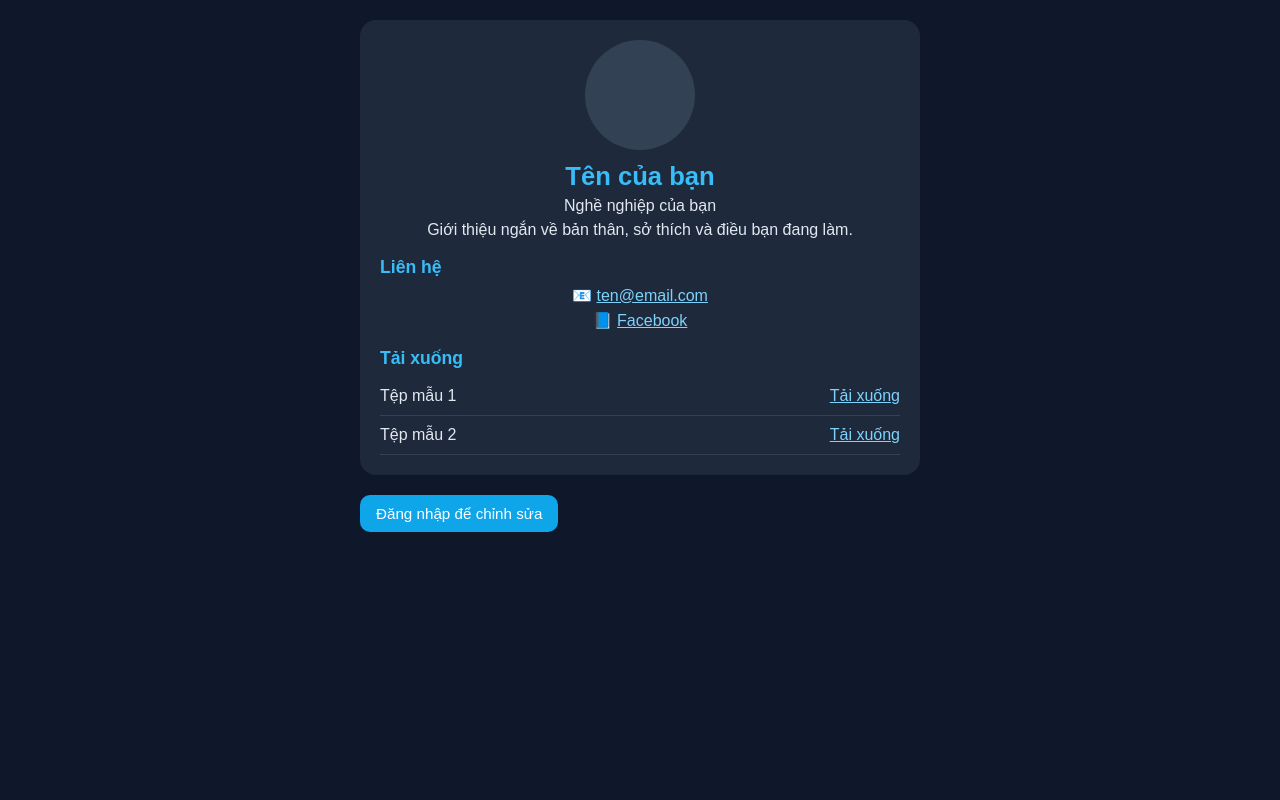
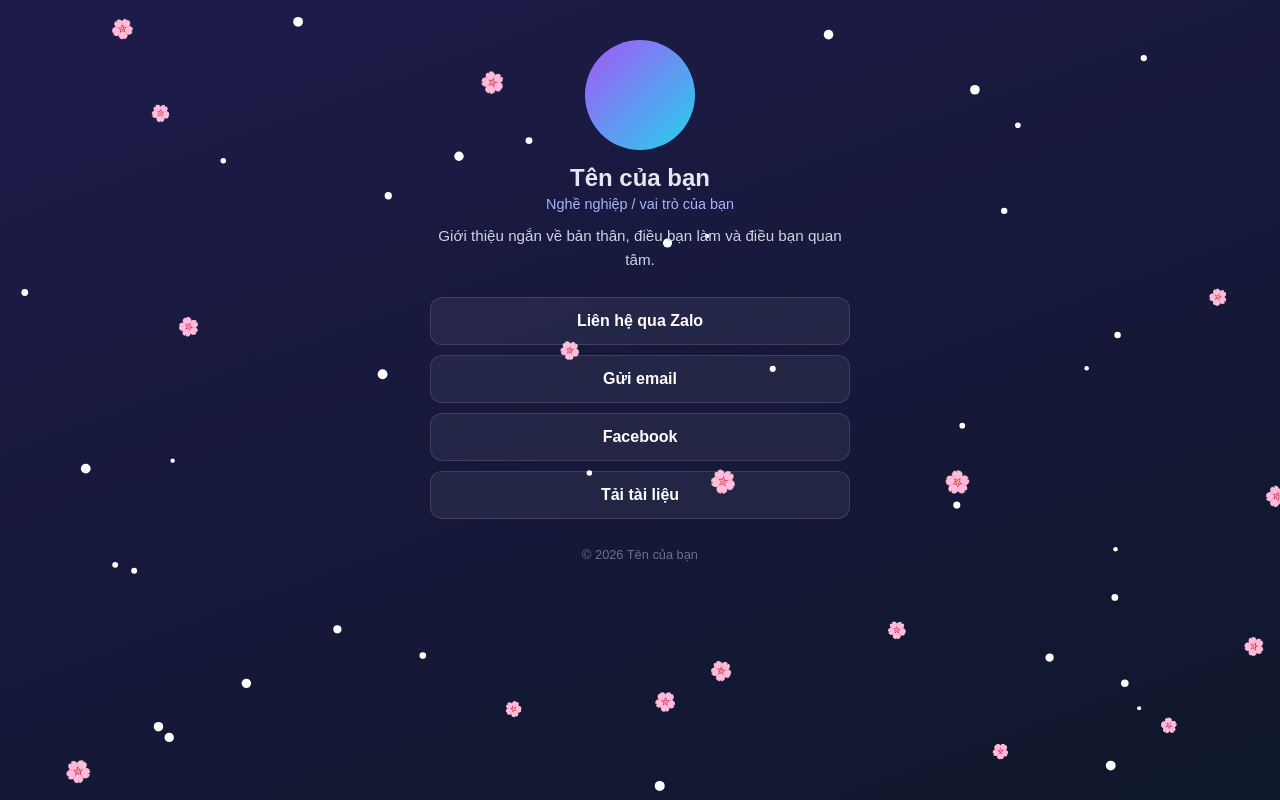
Before and after one commit to sinhlong05/longmod, a plain HTML site: page index.html in a window 1280 px wide. Drawn offline with Linux system fonts and the light colour scheme.

Commit message:
Update index.html

```diff
--- a/index.html
+++ b/index.html
@@ -3,97 +3,54 @@
 <head>
 <meta charset="UTF-8">
 <meta name="viewport" content="width=device-width,initial-scale=1">
-<title>Trang cá nhân</title>
+<title>Bio của tôi</title>
 <style>
-body{margin:0;font-family:Arial,sans-serif;background:#0f172a;color:#e2e8f0;padding:20px 14px}
-.wrap{max-width:560px;margin:auto}
-.card{background:#1e293b;border-radius:16px;padding:20px;margin-bottom:16px}
-h1{color:#38bdf8;margin:0 0 6px;font-size:1.6rem;text-align:center}
-h2{color:#38bdf8;font-size:1.1rem;margin:18px 0 8px}
-p{margin:6px 0;text-align:center}
-.avatar{width:110px;height:110px;border-radius:50%;object-fit:cover;display:block;margin:0 auto 12px;background:#334155}
-a{color:#7dd3fc}
-.dl{display:flex;justify-content:space-between;align-items:center;padding:10px 0;border-bottom:1px solid #334155}
-.btn{background:#0ea5e9;color:#fff;border:0;border-radius:10px;padding:10px 16px;font-size:.95rem;margin:4px 6px 4px 0}
-.gray{background:#475569}
-label{font-size:.9rem;color:#94a3b8}
-input,textarea{width:100%;box-sizing:border-box;padding:10px;border-radius:8px;border:1px solid #475569;background:#0f172a;color:#fff;margin:4px 0 12px;font-size:.95rem}
-#e{display:none}
+body{margin:0;min-height:100vh;font-family:Arial,sans-serif;background:linear-gradient(160deg,#1e1b4b,#0f172a);color:#e2e8f0;display:flex;justify-content:center;padding:40px 16px;box-sizing:border-box;overflow-x:hidden}
+.wrap{width:100%;max-width:420px;text-align:center;position:relative;z-index:2}
+.avatar{width:110px;height:110px;border-radius:50%;background:linear-gradient(135deg,#a855f7,#22d3ee);margin:0 auto 14px}
+h1{margin:0;font-size:1.5rem}
+.job{color:#a5b4fc;font-size:.9rem;margin:4px 0 12px}
+.bio{color:#cbd5e1;font-size:.95rem;line-height:1.6;margin-bottom:24px}
+.btn{display:block;padding:14px;margin:10px 0;border-radius:12px;background:rgba(255,255,255,.06);border:1px solid rgba(255,255,255,.12);color:#fff;text-decoration:none;font-weight:600}
+.btn:hover{background:rgba(168,85,247,.25)}
+.foot{margin-top:28px;font-size:.8rem;color:#64748b}
+#fx{position:fixed;inset:0;width:100%;height:100%;pointer-events:none;z-index:1}
 </style>
 </head>
 <body>
 <div class="wrap">
-  <div class="card" id="v"></div>
-  <div class="card" id="e"></div>
-  <button class="btn" id="b">Đăng nhập để chỉnh sửa</button>
+  <div class="avatar"></div>
+  <h1>Tên của bạn</h1>
+  <div class="job">Nghề nghiệp / vai trò của bạn</div>
+  <div class="bio">Giới thiệu ngắn về bản thân, điều bạn làm và điều bạn quan tâm.</div>
+
+  <a class="btn" href="https://zalo.me/0000000000" target="_blank">Liên hệ qua Zalo</a>
+  <a class="btn" href="mailto:ten@email.com">Gửi email</a>
+  <a class="btn" href="https://facebook.com/tenban" target="_blank">Facebook</a>
+  <a class="btn" href="https://example.com/tai-xuong" target="_blank">Tải tài liệu</a>
+
+  <div class="foot">© 2026 Tên của bạn</div>
 </div>
+<canvas id="fx"></canvas>
 <script>
-const PASS="123456"; // Đổi mật khẩu tại đây
-
-const DEF={
-  name:"Tên của bạn",
-  avatar:"",
-  job:"Nghề nghiệp của bạn",
-  bio:"Giới thiệu ngắn về bản thân, sở thích và điều bạn đang làm.",
-  email:"ten@email.com",
-  fb:"https://facebook.com/tenban",
-  dl:"Tệp mẫu 1|https://example.com\nTệp mẫu 2|https://example.com"
-};
-let D=JSON.parse(localStorage.getItem('profile')||'null')||DEF;
-
-const esc=s=>String(s).replace(/[&<>"]/g,c=>({'&':'&amp;','<':'&lt;','>':'&gt;','"':'&quot;'}[c]));
-const $=id=>document.getElementById(id);
-
-function render(){
-  const dl=D.dl.split('\n').filter(l=>l.includes('|')).map(l=>{
-    const [t,u]=l.split('|');
-    return `<div class="dl"><span>${esc(t.trim())}</span><a href="${esc(u.trim())}" target="_blank">Tải xuống</a></div>`;
-  }).join('')||'<p>Chưa có tệp nào.</p>';
-
-  $('v').innerHTML=
-    (D.avatar?`<img class="avatar" src="${esc(D.avatar)}" alt="">`:`<div class="avatar"></div>`)+
-    `<h1>${esc(D.name)}</h1>
-    <p>${esc(D.job)}</p>
-    <p>${esc(D.bio)}</p>
-    <h2>Liên hệ</h2>
-    <p>📧 <a href="mailto:${esc(D.email)}">${esc(D.email)}</a></p>
-    <p>📘 <a href="${esc(D.fb)}" target="_blank">Facebook</a></p>
-    <h2>Tải xuống</h2>${dl}`;
+const c=document.getElementById('fx'),x=c.getContext('2d');
+function rs(){c.width=innerWidth;c.height=innerHeight}
+rs();onresize=rs;
+function mk(f,top){return{f,x:Math.random()*c.width,y:top?-20:Math.random()*c.height,s:f?14+Math.random()*8:2+Math.random()*3,v:.6+Math.random()*1.4,w:Math.random()*6.28,r:Math.random()*6.28}}
+const P=[...Array(60)].map((_,i)=>mk(i%3==0,false));
+function d(){
+  x.clearRect(0,0,c.width,c.height);
+  for(const p of P){
+    p.w+=.02;p.x+=Math.sin(p.w)*.6;p.y+=p.v;p.r+=.02;
+    if(p.y>c.height+30)Object.assign(p,mk(p.f,true));
+    x.save();x.translate(p.x,p.y);
+    if(p.f){x.rotate(p.r);x.font=p.s+'px serif';x.textAlign='center';x.textBaseline='middle';x.fillText('🌸',0,0)}
+    else{x.beginPath();x.arc(0,0,p.s,0,6.28);x.fillStyle='#fff';x.fill()}
+    x.restore();
+  }
+  requestAnimationFrame(d);
 }
-
-function openEd(){
-  $('e').innerHTML=`<h2>Chỉnh sửa thông tin</h2>
-  <label>Tên</label><input id="fn" value="${esc(D.name)}">
-  <label>Link ảnh đại diện (để trống nếu không có)</label><input id="fa" value="${esc(D.avatar)}">
-  <label>Nghề nghiệp</label><input id="fj" value="${esc(D.job)}">
-  <label>Giới thiệu</label><textarea id="fbio" rows="3">${esc(D.bio)}</textarea>
-  <label>Email</label><input id="fe" value="${esc(D.email)}">
-  <label>Link Facebook</label><input id="ff" value="${esc(D.fb)}">
-  <label>Tệp tải xuống (mỗi dòng: Tên|link)</label><textarea id="fd" rows="5">${esc(D.dl)}</textarea>
-  <button class="btn" id="save">Lưu</button><button class="btn gray" id="cancel">Hủy</button>`;
-  $('e').style.display='block';
-  $('b').textContent='Đóng';
-  $('save').onclick=()=>{
-    D={name:$('fn').value,avatar:$('fa').value,job:$('fj').value,bio:$('fbio').value,
-       email:$('fe').value,fb:$('ff').value,dl:$('fd').value};
-    localStorage.setItem('profile',JSON.stringify(D));
-    render(); closeEd();
-  };
-  $('cancel').onclick=closeEd;
-}
-
-function closeEd(){
-  $('e').style.display='none';
-  $('b').textContent='Đăng nhập để chỉnh sửa';
-}
-
-$('b').onclick=()=>{
-  if($('e').style.display==='block'){ closeEd(); return; }
-  if(prompt('Nhập mật khẩu:')!==PASS){ alert('Sai mật khẩu'); return; }
-  openEd();
-};
-
-render();
+d();
 </script>
 </body>
 </html>
```
